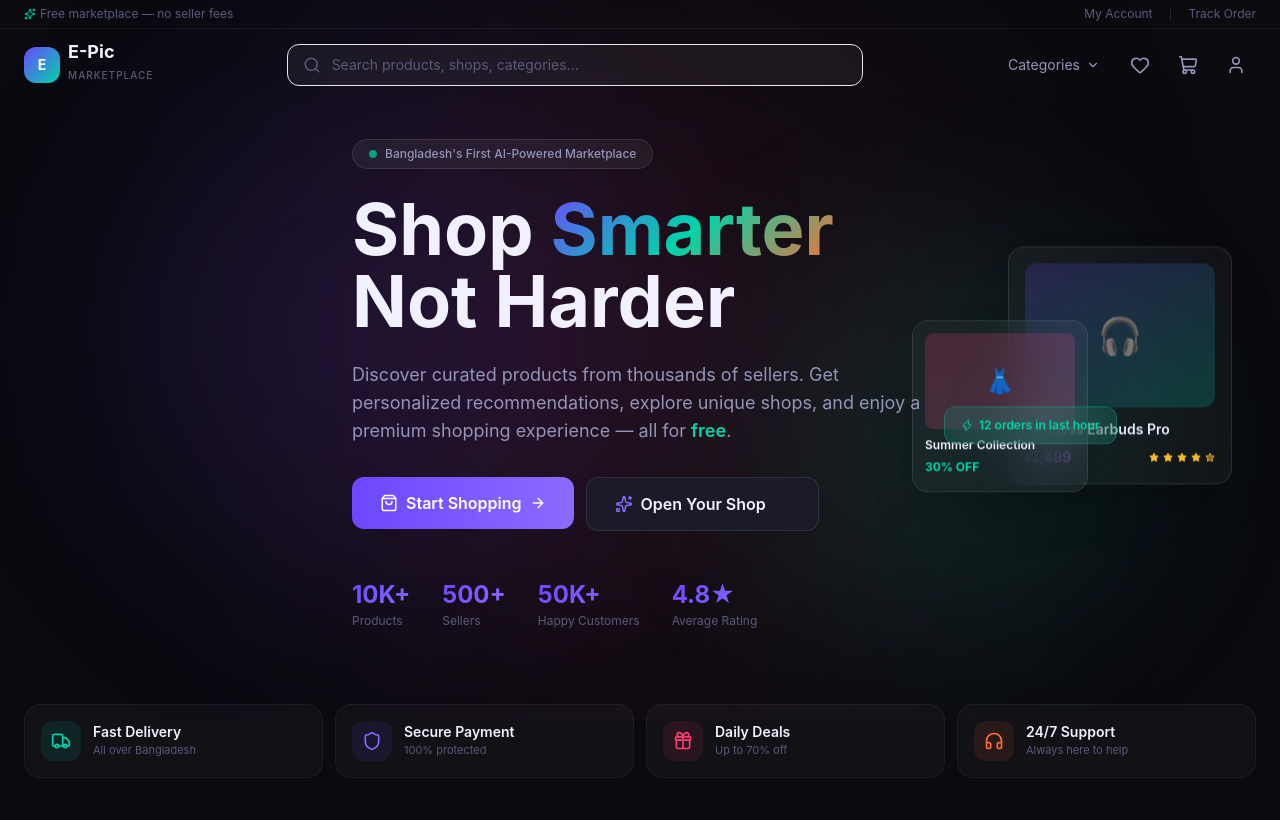
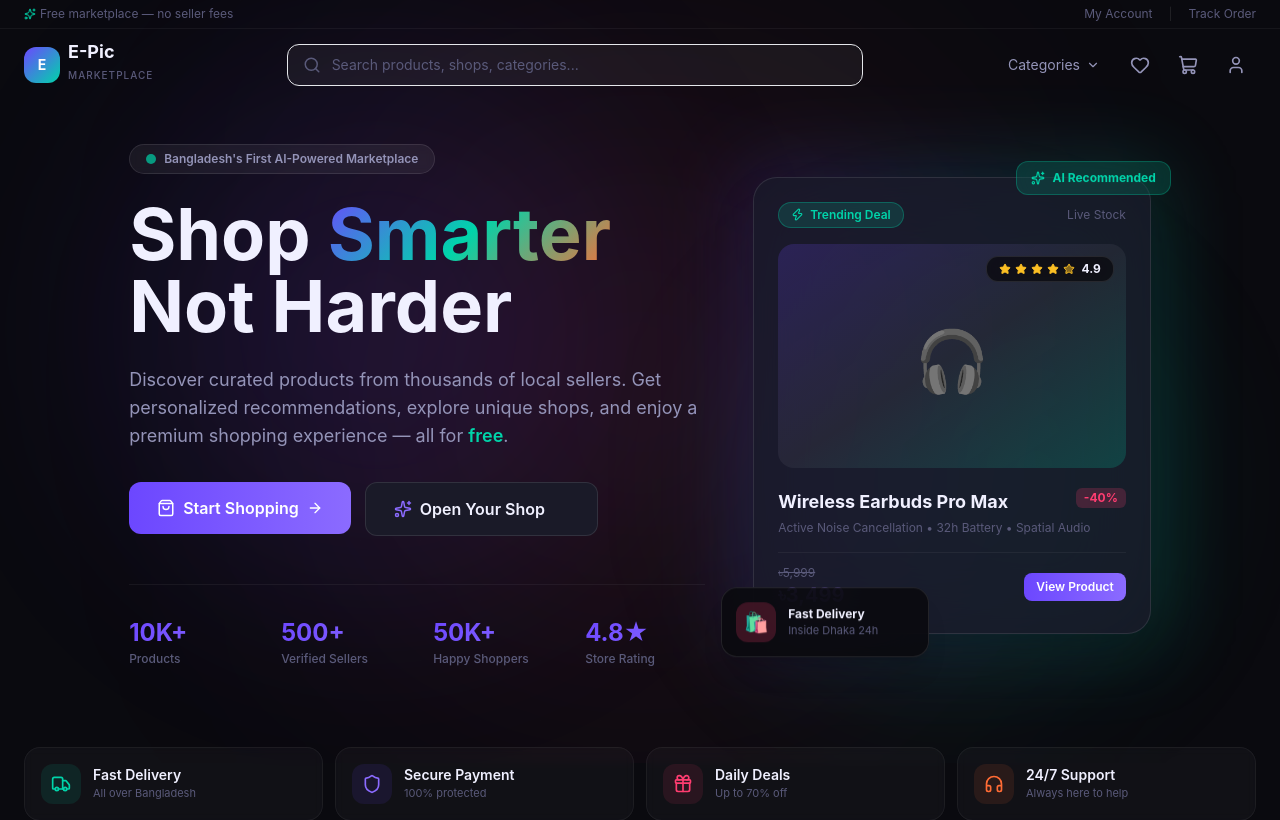
Before and after one commit to XenDevHub/epic-ecommerce, a Next.js app: page / in a window 1280 px wide. Shown: the top 820 px of the page. Built offline with nearby package versions, Linux system fonts and the light colour scheme.

Commit message:
fix: balanced 12-column hero grid layout with responsive glass showcase

```diff
--- a/src/app/page.tsx
+++ b/src/app/page.tsx
@@ -168,8 +168,10 @@ export default function Home() {
           />
         </div>
 
-        <div className="max-w-7xl mx-auto px-4 md:px-6 pt-32 pb-20 relative z-10">
-          <div className="max-w-3xl">
+        <div className="max-w-7xl mx-auto px-4 md:px-6 pt-28 pb-16 md:pt-36 md:pb-24 relative z-10">
+          <div className="grid grid-cols-1 lg:grid-cols-12 gap-10 lg:gap-12 items-center">
+            {/* Left Column (Content) */}
+            <div className="lg:col-span-7">
               {/* Pill badge */}
               <motion.div
                 initial={{ opacity: 0, y: 20 }}
@@ -177,8 +179,8 @@ export default function Home() {
                 transition={{ duration: 0.5 }}
                 className="inline-flex items-center gap-2 px-4 py-1.5 rounded-full bg-white/[0.06] border border-white/10 backdrop-blur-sm mb-6"
               >
-              <span className="w-2 h-2 rounded-full bg-accent animate-pulse" />
-              <span className="text-xs font-medium text-text-secondary">
+                <span className="w-2.5 h-2.5 rounded-full bg-accent animate-pulse" />
+                <span className="text-xs font-semibold text-text-secondary">
                   Bangladesh&apos;s First AI-Powered Marketplace
                 </span>
               </motion.div>
@@ -203,7 +205,7 @@ export default function Home() {
                 transition={{ duration: 0.6, delay: 0.2 }}
                 className="text-base md:text-lg text-text-secondary max-w-xl mb-8 leading-relaxed"
               >
-              Discover curated products from thousands of sellers. Get
+                Discover curated products from thousands of local sellers. Get
                 personalized recommendations, explore unique shops, and enjoy a
                 premium shopping experience — all for{" "}
                 <span className="text-accent font-semibold">free</span>.
@@ -214,7 +216,7 @@ export default function Home() {
                 initial={{ opacity: 0, y: 30 }}
                 animate={{ opacity: 1, y: 0 }}
                 transition={{ duration: 0.6, delay: 0.3 }}
-              className="flex flex-wrap gap-3"
+                className="flex flex-wrap gap-3.5"
               >
                 <Link href="/products">
                   <Button variant="primary" size="lg" className="group">
@@ -243,56 +245,97 @@ export default function Home() {
                 initial={{ opacity: 0 }}
                 animate={{ opacity: 1 }}
                 transition={{ delay: 0.6, duration: 0.5 }}
-              className="flex flex-wrap gap-8 mt-12"
+                className="grid grid-cols-2 sm:grid-cols-4 gap-6 sm:gap-8 mt-12 pt-8 border-t border-white/5"
               >
                 {[
                   { value: "10K+", label: "Products" },
-                { value: "500+", label: "Sellers" },
-                { value: "50K+", label: "Happy Customers" },
-                { value: "4.8★", label: "Average Rating" },
+                  { value: "500+", label: "Verified Sellers" },
+                  { value: "50K+", label: "Happy Shoppers" },
+                  { value: "4.8★", label: "Store Rating" },
                 ].map((stat) => (
                   <div key={stat.label}>
                     <div className="text-xl md:text-2xl font-display font-bold gradient-text-primary">
                       {stat.value}
                     </div>
-                  <div className="text-xs text-text-muted mt-0.5">
+                    <div className="text-xs text-text-muted mt-0.5 font-medium">
                       {stat.label}
                     </div>
                   </div>
                 ))}
               </motion.div>
             </div>
+
+            {/* Right Column (Glassmorphic Showcase Widget) */}
+            <div className="lg:col-span-5 relative flex justify-center lg:justify-end mt-8 lg:mt-0">
+              <motion.div
+                initial={{ opacity: 0, scale: 0.9, y: 20 }}
+                animate={{ opacity: 1, scale: 1, y: 0 }}
+                transition={{ delay: 0.3, duration: 0.7 }}
+                className="relative w-full max-w-md"
+              >
+                {/* Glow Backdrop behind Showcase */}
+                <div className="absolute -inset-4 bg-gradient-to-r from-primary/30 to-accent/30 rounded-3xl blur-2xl opacity-60" />
+
+                {/* Main Hero Card */}
+                <div className="relative p-6 rounded-3xl bg-bg-card/80 backdrop-blur-2xl border border-white/10 shadow-2xl overflow-hidden">
+                  {/* Top Badge */}
+                  <div className="flex items-center justify-between mb-4">
+                    <span className="inline-flex items-center gap-1.5 px-3 py-1 rounded-full bg-accent/15 border border-accent/30 text-xs font-semibold text-accent">
+                      <Zap size={13} /> Trending Deal
+                    </span>
+                    <span className="text-xs text-text-muted">Live Stock</span>
                   </div>
 
-        {/* Hero floating cards (decorative) */}
-        <div className="hidden lg:block absolute right-12 top-1/2 -translate-y-1/2">
+                  {/* Main Product Image Container */}
+                  <div className="w-full h-56 rounded-2xl bg-gradient-to-br from-primary/20 via-white/5 to-accent/20 flex items-center justify-center text-6xl relative overflow-hidden group">
                     <motion.div
-            initial={{ opacity: 0, x: 50 }}
-            animate={{ opacity: 1, x: 0 }}
-            transition={{ delay: 0.4, duration: 0.8 }}
-            className="relative"
+                      animate={{ y: [-6, 6, -6] }}
+                      transition={{ duration: 4, repeat: Infinity, ease: "easeInOut" }}
                     >
-            {/* Floating product card 1 */}
-            <motion.div
-              animate={{ y: [-8, 8, -8] }}
-              transition={{ duration: 4, repeat: Infinity, ease: "easeInOut" }}
-              className="w-56 p-4 rounded-2xl bg-white/[0.04] backdrop-blur-xl border border-white/10 shadow-2xl"
-            >
-              <div className="w-full h-36 rounded-xl bg-gradient-to-br from-primary/20 to-accent/20 mb-3 flex items-center justify-center text-4xl">
                       🎧
+                    </motion.div>
+
+                    {/* Floating rating badge */}
+                    <div className="absolute top-3 right-3 px-3 py-1 rounded-xl bg-bg-primary/80 backdrop-blur-md border border-white/10 flex items-center gap-1.5">
+                      <StarRating rating={4.9} size={12} />
+                      <span className="text-xs font-bold text-text-primary">4.9</span>
                     </div>
-              <p className="text-sm font-semibold text-text-primary">
-                Wireless Earbuds Pro
+                  </div>
+
+                  {/* Product Details */}
+                  <div className="mt-5">
+                    <div className="flex items-start justify-between gap-2 mb-1">
+                      <h3 className="text-lg font-bold text-text-primary">
+                        Wireless Earbuds Pro Max
+                      </h3>
+                      <span className="px-2 py-0.5 rounded-md bg-accent-2/20 text-accent-2 text-xs font-bold shrink-0">
+                        -40%
+                      </span>
+                    </div>
+                    <p className="text-xs text-text-muted mb-4">
+                      Active Noise Cancellation • 32h Battery • Spatial Audio
                     </p>
-              <div className="flex items-center justify-between mt-2">
-                <span className="text-primary-light font-bold text-sm">
+
+                    <div className="flex items-center justify-between pt-3 border-t border-white/5">
+                      <div>
+                        <span className="text-xs text-text-muted block line-through">
+                          ৳5,999
+                        </span>
+                        <span className="text-xl font-bold text-primary-light">
                           ৳3,499
                         </span>
-                <StarRating rating={4.8} size={10} />
                       </div>
-            </motion.div>
 
-            {/* Floating product card 2 */}
+                      <Link href="/products/1">
+                        <Button variant="primary" size="sm">
+                          View Product
+                        </Button>
+                      </Link>
+                    </div>
+                  </div>
+                </div>
+
+                {/* Floating Extra Micro Card 1 (Bottom Left) */}
                 <motion.div
                   animate={{ y: [6, -6, 6] }}
                   transition={{
@@ -301,34 +344,36 @@ export default function Home() {
                     ease: "easeInOut",
                     delay: 0.5,
                   }}
-              className="w-44 p-3 rounded-2xl bg-white/[0.04] backdrop-blur-xl border border-white/10 shadow-2xl absolute -left-24 top-20"
+                  className="hidden sm:flex items-center gap-3 p-3.5 rounded-2xl bg-bg-primary/90 backdrop-blur-xl border border-white/10 shadow-xl absolute -bottom-6 -left-8 w-52 z-20"
                 >
-              <div className="w-full h-24 rounded-lg bg-gradient-to-br from-accent-2/20 to-pink-500/20 mb-2 flex items-center justify-center text-2xl">
-                👗
+                  <div className="w-10 h-10 rounded-xl bg-accent-2/20 flex items-center justify-center text-xl shrink-0">
+                    🛍️
                   </div>
-              <p className="text-xs font-semibold text-text-primary">
-                Summer Collection
+                  <div>
+                    <p className="text-xs font-bold text-text-primary">
+                      Fast Delivery
                     </p>
-              <span className="text-accent text-xs font-bold">30% OFF</span>
+                    <p className="text-[11px] text-text-muted">Inside Dhaka 24h</p>
+                  </div>
                 </motion.div>
 
-            {/* Notification bubble */}
+                {/* Floating Extra Micro Card 2 (Top Right) */}
                 <motion.div
-              animate={{ y: [-4, 4, -4] }}
+                  animate={{ y: [-5, 5, -5] }}
                   transition={{
-                duration: 3,
+                    duration: 4,
                     repeat: Infinity,
                     ease: "easeInOut",
                     delay: 1,
                   }}
-              className="absolute -left-16 bottom-8 px-4 py-2.5 rounded-xl bg-accent/15 border border-accent/30 backdrop-blur-xl"
+                  className="hidden sm:flex items-center gap-2 px-3.5 py-2 rounded-xl bg-accent/15 border border-accent/30 backdrop-blur-xl absolute -top-5 -right-5 z-20"
                 >
-              <p className="text-xs text-accent font-semibold flex items-center gap-1.5">
-                <Zap size={12} />
-                12 orders in last hour
-              </p>
+                  <Sparkles size={14} className="text-accent animate-spin" style={{ animationDuration: "6s" }} />
+                  <span className="text-xs font-bold text-accent">AI Recommended</span>
                 </motion.div>
               </motion.div>
+            </div>
+          </div>
         </div>
       </section>
 
```
Lines whose indentation alone changed are shown as unchanged.
